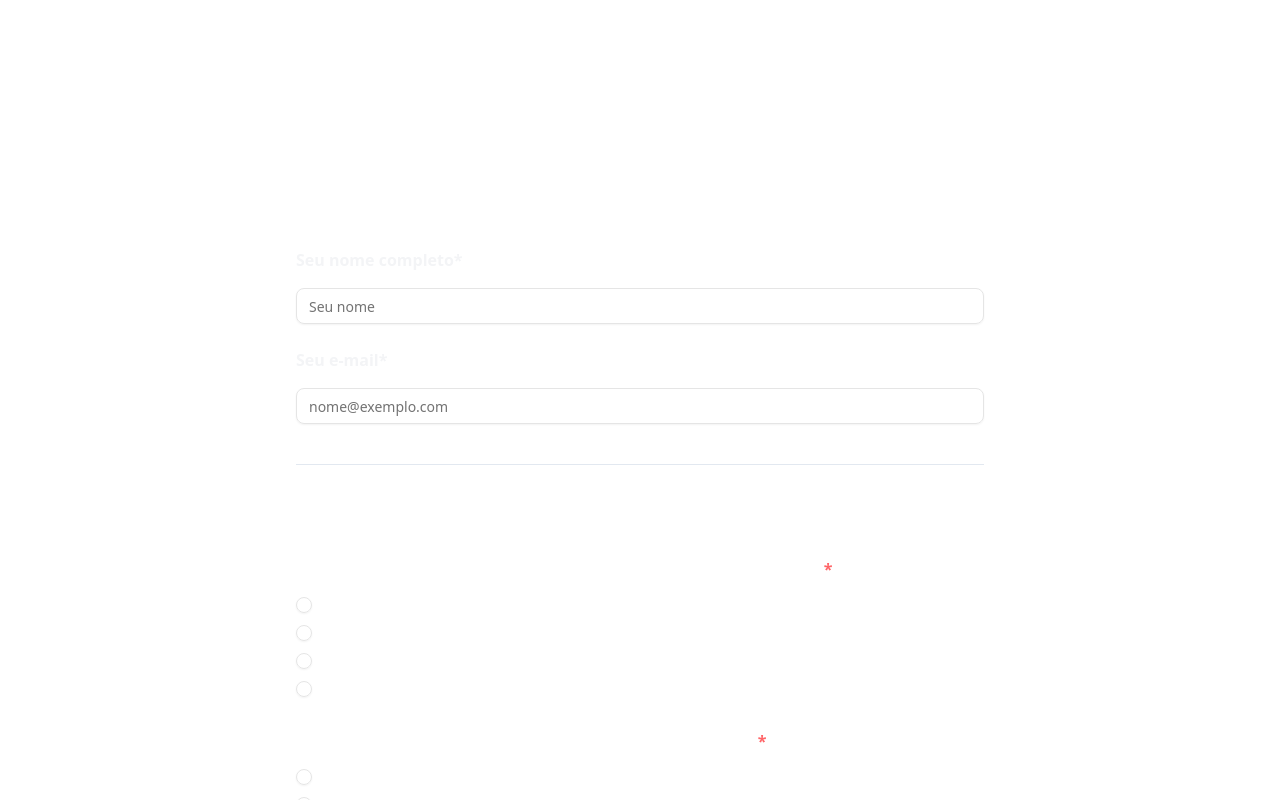
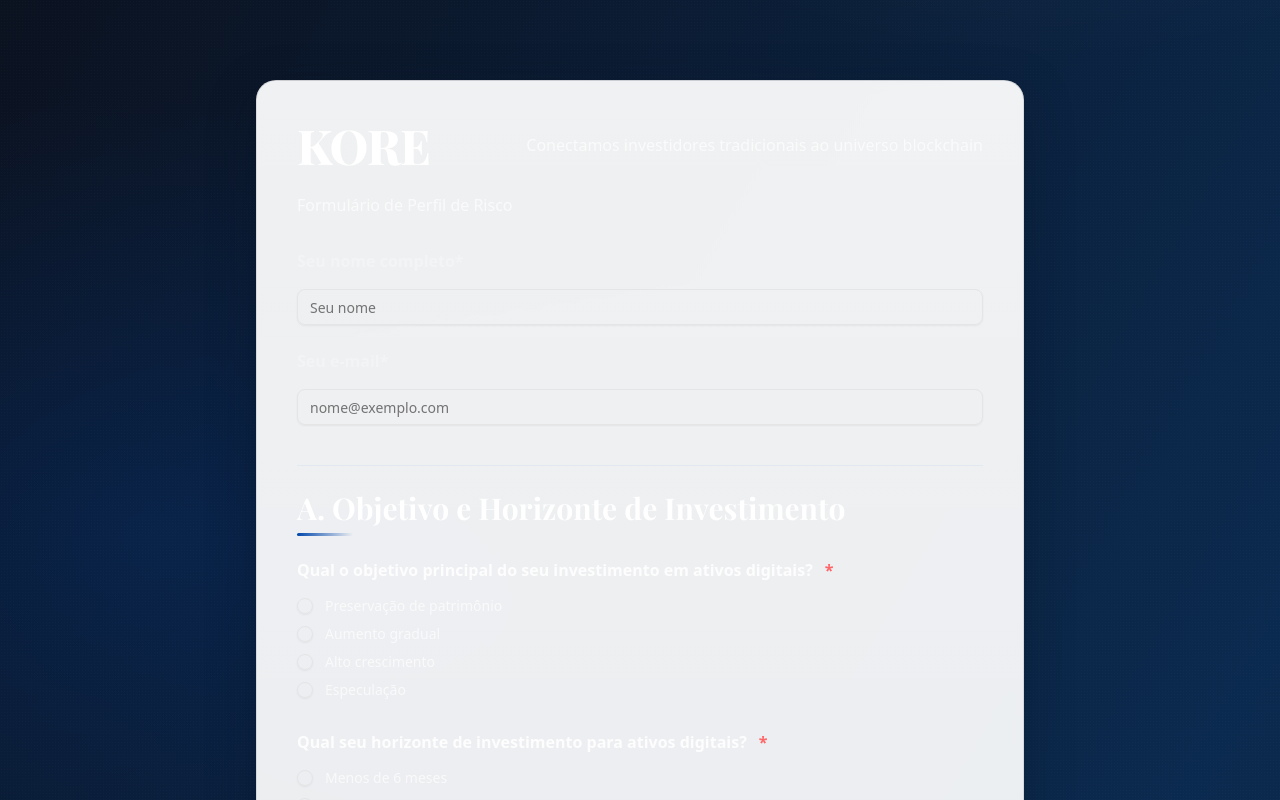
Before and after one commit to viaribeiro-Kore/Risk_Form, a Next.js app: page / in a window 1280 px wide. Shown: the top 800 px of the page. Built offline with nearby package versions, Linux system fonts and the light colour scheme; a web font is replaced by a local one.

Commit message:
Update globals.css

```diff
--- a/app/globals.css
+++ b/app/globals.css
@@ -184,3 +184,70 @@
 .dark .border-border { border-color: rgba(255, 255, 255, 0.1) !important; }
 .dark .border-input { border-color: rgba(255, 255, 255, 0.15) !important; }
 .dark .border-ring { border-color: #737373 !important; }
+
+/* ==============================
+   Kore brand visuals
+   ============================== */
+
+:root {
+  --kore-blue: #0047ab;
+  --kore-ink: #0b1220;
+  --kore-ink-2: #0b2a4f;
+  --kore-ink-3: #0e1a2a;
+}
+
+/* Hero background inspired by Kore visuals */
+.bg-kore-hero {
+  position: relative;
+  background-color: var(--kore-ink);
+  background-image:
+    radial-gradient(1200px 800px at 12% 18%, rgba(0, 71, 171, 0.22), rgba(0,0,0,0) 55%),
+    radial-gradient(900px 600px at 82% -10%, rgba(255,255,255,0.06), rgba(0,0,0,0) 60%),
+    linear-gradient(120deg, var(--kore-ink) 0%, var(--kore-ink-2) 55%, var(--kore-ink-3) 100%);
+}
+
+.bg-kore-hero::after {
+  content: "";
+  position: absolute;
+  inset: 0;
+  pointer-events: none;
+  /* subtle texture */
+  background-image: radial-gradient(rgba(255,255,255,0.055) 0.5px, transparent 0.5px);
+  background-size: 3px 3px;
+  opacity: 0.35;
+}
+
+/* Elevated white card with refined shadow and soft border */
+.card-luxe {
+  background: linear-gradient(180deg, rgba(255,255,255,0.94), rgba(255,255,255,0.88));
+  border: 1px solid rgba(13, 28, 45, 0.10);
+  border-radius: 1.25rem;
+  box-shadow: 0 15px 50px rgba(7, 19, 34, 0.28), 0 2px 8px rgba(0, 0, 0, 0.06);
+  backdrop-filter: blur(6px);
+}
+
+/* Accent underline for section titles */
+.heading-accent {
+  position: relative;
+}
+.heading-accent::before {
+  content: "";
+  position: absolute;
+  left: 0;
+  bottom: -10px;
+  width: 56px;
+  height: 3px;
+  background: linear-gradient(90deg, var(--kore-blue), rgba(255,255,255,0));
+  border-radius: 9999px;
+}
+
+/* Wordmark styling */
+.kore-wordmark {
+  letter-spacing: -0.02em;
+  font-weight: 800;
+}
+
+/* Display font helper */
+.font-display {
+  font-family: var(--font-display), ui-serif, Georgia, Cambria, "Times New Roman", Times, serif;
+}
```
